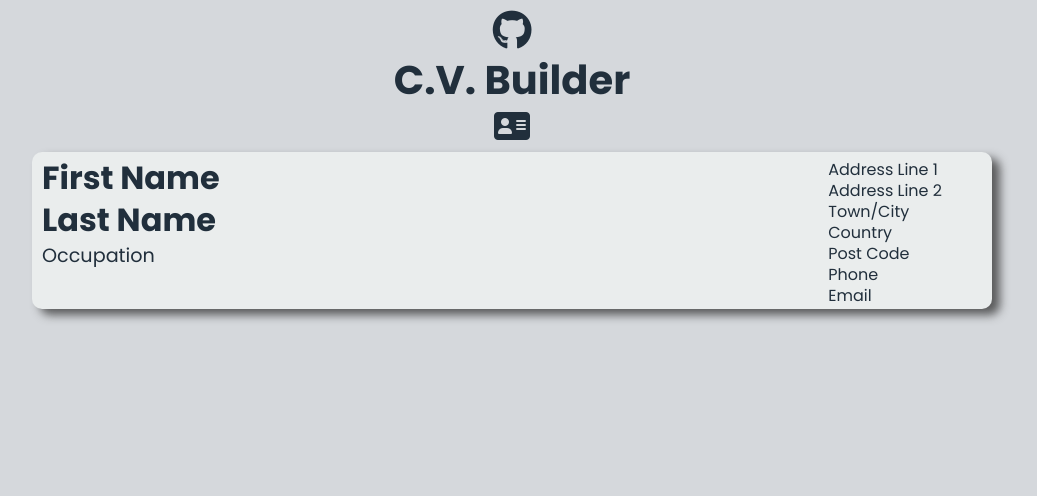
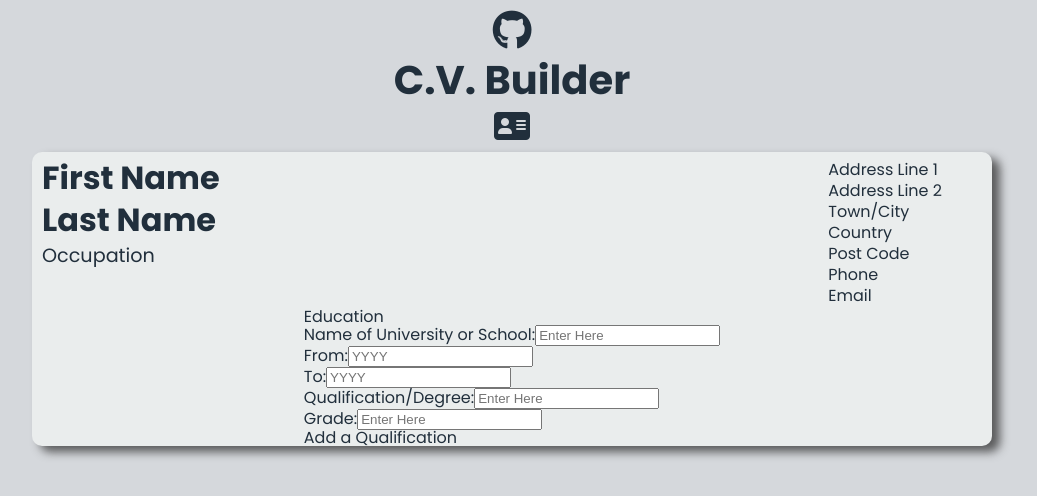
Before and after one commit to beast88/cv-builder, a React (Create React App) app: page / in a window 1280 px wide. Shown: the top 496 px of the page, without its empty margins (128-1165 px from the left). Built offline with nearby package versions, Linux system fonts and the light colour scheme.

Commit message:
Basic markup for education section

```diff
--- /dev/null
+++ b/src/Components/Education.js
@@ -0,0 +1,78 @@
+import React, {Component} from 'react'
+
+class Education extends Component{
+	constructor(){
+		super()
+		this.state = {
+			education: [{
+				id: 1,
+				school: '',
+				from: '',
+				to: '',
+				qualification: '',
+				grade: ''
+			}]
+		}
+	}
+
+	render(){
+		return(
+			<div className="education">
+				<h3>Education</h3>
+
+				<form className="education-form hidden">
+					<div className="form-control">
+						<label for="school">Name of University or School:</label>
+						<input
+							type="text"
+							name="school"
+							placeholder="Enter Here"
+						/>
+					</div>
+
+					<div className="form-control">
+						<label for="from">From:</label>
+						<input
+							type="text"
+							name="from"
+							placeholder="YYYY"
+						/>
+					</div>
+
+					<div className="form-control">
+						<label for="to">To:</label>
+						<input
+							type="text"
+							name="to"
+							placeholder="YYYY"
+						/>
+					</div>
+
+					<div className="form-control">
+						<label for="qualification">Qualification/Degree:</label>
+						<input
+							type="text"
+							name="qualification"
+							placeholder="Enter Here"
+						/>
+					</div>
+
+					<div className="form-control">
+						<label for="grade">Grade:</label>
+						<input
+							type="text"
+							name="grade"
+							placeholder="Enter Here"
+						/>
+					</div>
+
+				</form>
+
+				<p>Add a Qualification</p>
+			</div>
+		)
+	}
+
+}
+
+export default Education
--- a/src/Components/Resume.js
+++ b/src/Components/Resume.js
@@ -1,10 +1,12 @@
 import React from 'react'
 import Personal from './Personal'
+import Education from './Education'
 
 const Resume = () => {
 	return (
 		<main>
 			<Personal />
+			<Education />
 		</main>
 	)
 }
```
Also changed, not shown: 1 other file (tests, documents, lock files or other folders).
